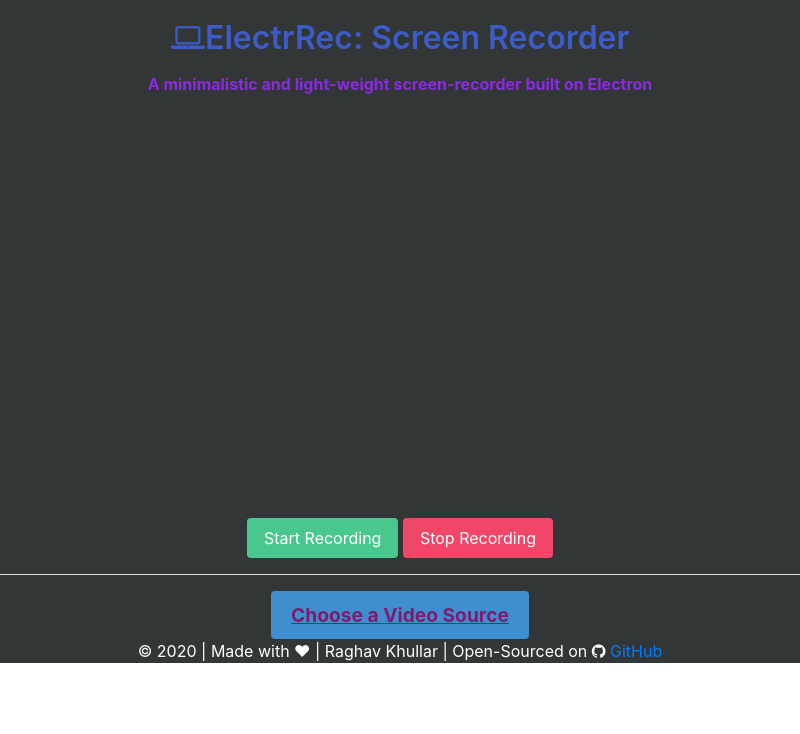
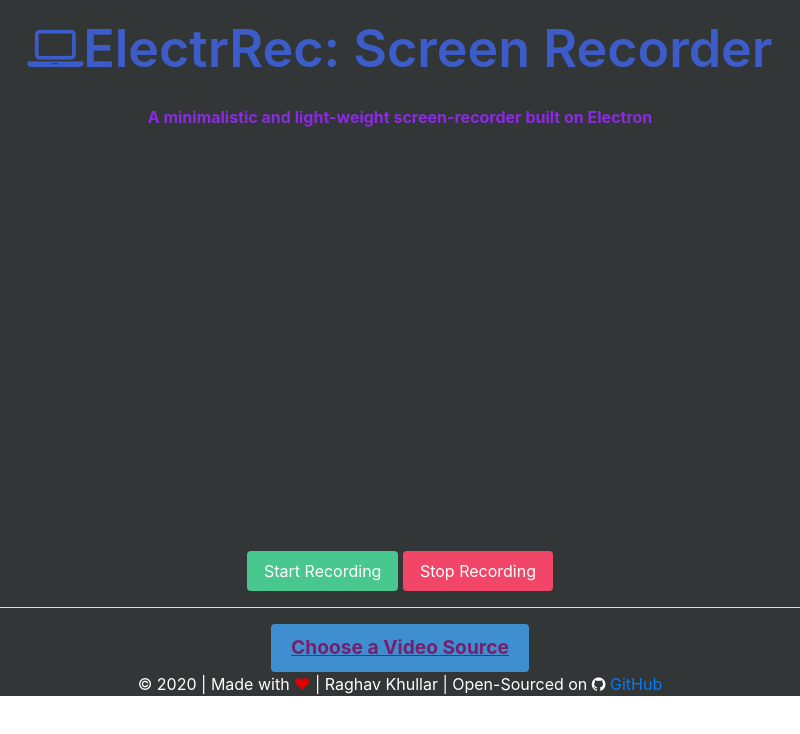
Before and after one commit to RaghavK16/ElectrRec, an Electron app: page src/index.html in a window 800 px wide. Drawn offline with nearby package versions, Linux system fonts and the light colour scheme.

Commit message:
Update CSS

```diff
--- a/src/index.css
+++ b/src/index.css
@@ -8,6 +8,7 @@
 
 #heading {
   color: rgb(60, 93, 201);
+  font-size: 52px;
 }
 #subhead{
   color: blueviolet;
@@ -20,6 +21,10 @@
   color: rgb(121, 30, 109);
 }
 
+.heart{
+  color: rgb(223, 0, 0);
+}
+
 video {
   width: 100%;
   height: auto;
```
